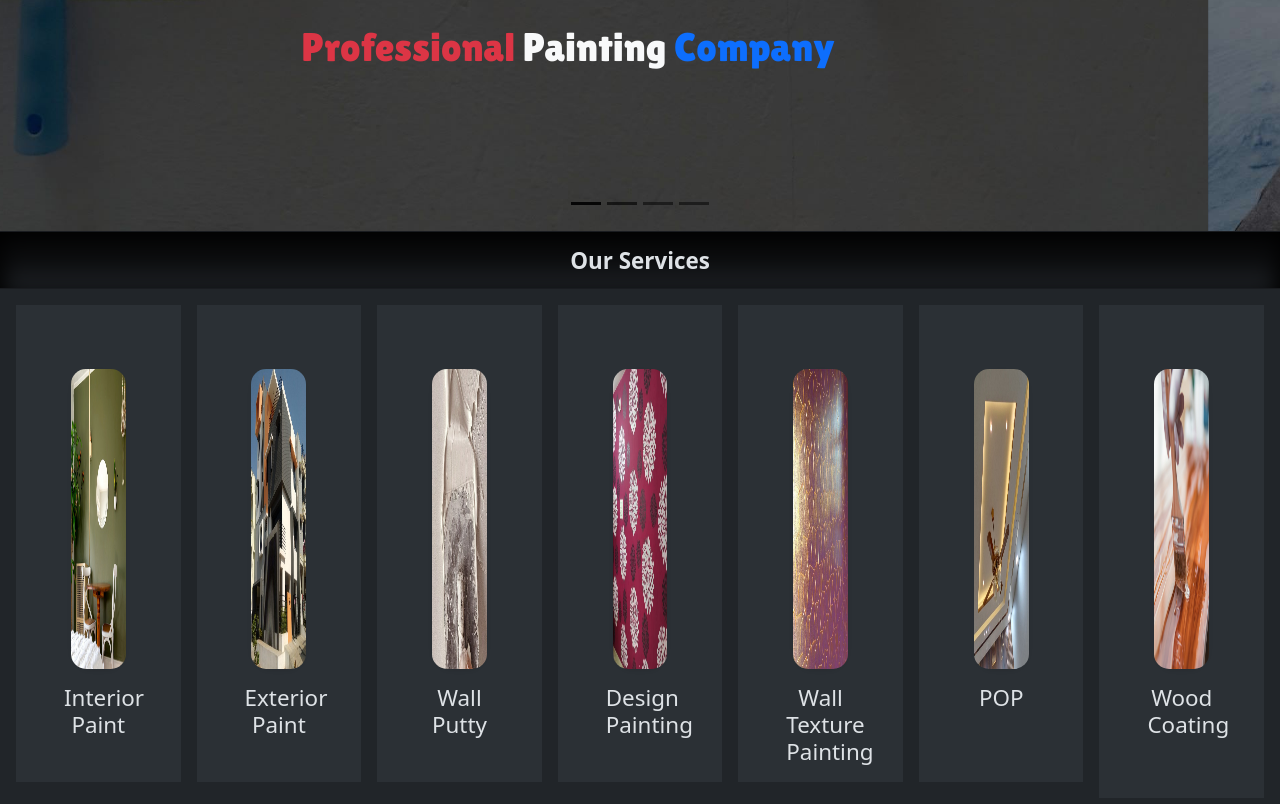
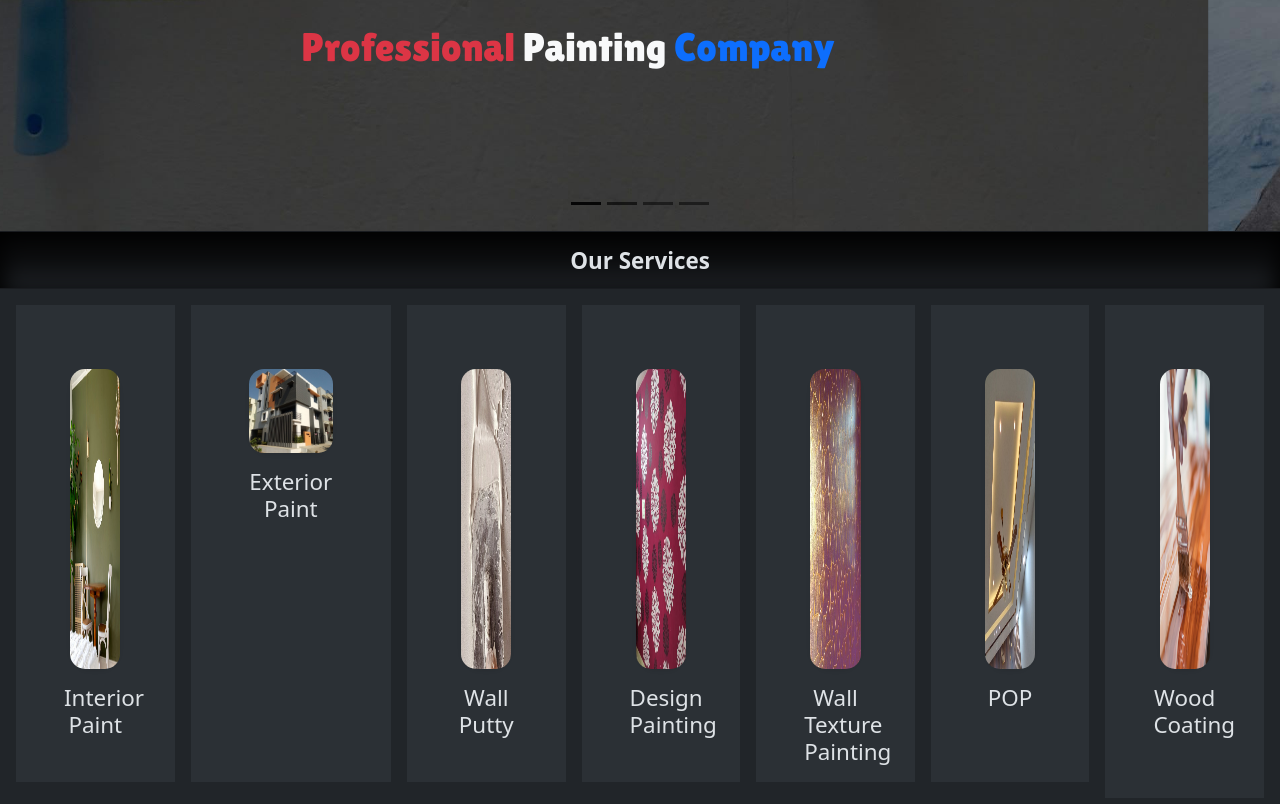
Before and after one commit to ankit-gujar1/vpa, a plain HTML site: page index.html in a window 1280 px wide. Shown: the part 2025-2829 px from the top of the page. Drawn offline with nearby package versions, Linux system fonts and the light colour scheme; a web font is replaced by a local one.

Commit message:
Update index.html

```diff
--- a/index.html
+++ b/index.html
@@ -162,7 +162,7 @@
 
       <div class="bg-body-tertiary me-md-3 pt-3 px-3 pt-md-5 px-md-5 text-center overflow-hidden mb-3">
         <div class="bg-body shadow-sm mx-auto my-3" style="width: 80%; border-radius: 21px 21px 21px 21px;">
-          <img src="e1.jpg" class="d-block w-100" alt="..." style="width: 80%; height: 300px; border-radius: 15px 15px 15px 15px;">
+          <img src="e1.jpg" class="d-block w-100" alt="..." style="width: 80%; border-radius: 15px 15px 15px 15px;">
         </div>
         <div class="my-3">
           <h2 class="lead"><b>Exterior Paint</b></h2>
```
